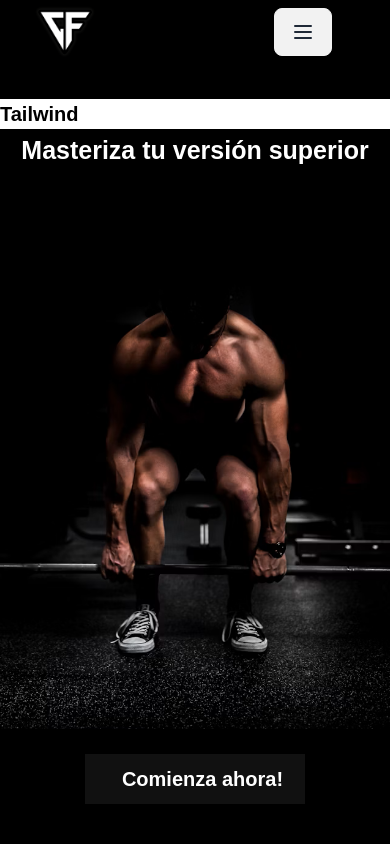
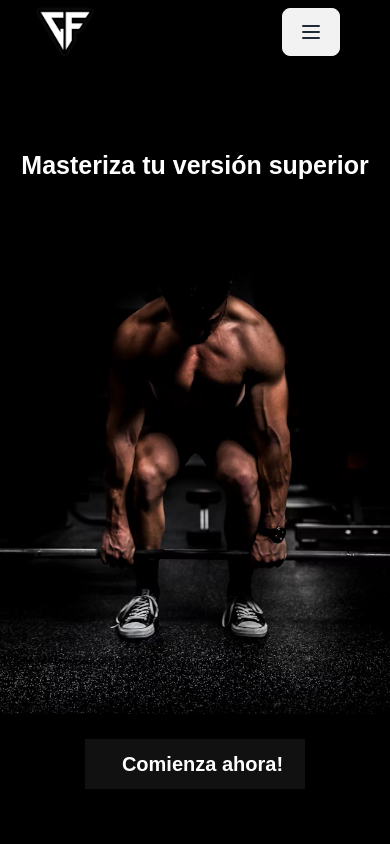
Before and after one commit to PabloReynaga/GymWebsite, a SvelteKit app: page / in a window 390 px wide. Shown: the top 844 px of the page. Built offline with nearby package versions, Linux system fonts and the light colour scheme.

Commit message:
responsive design bugs fixed

```diff
--- a/src/app.scss
+++ b/src/app.scss
@@ -22,6 +22,7 @@ header{
   align-items: center;
   z-index: 100;
   box-sizing: border-box;
+
 }
 nav a{
   color: $secondary;
@@ -30,6 +31,8 @@ nav a{
   font-weight: 500;
   margin-left: 35px;
   transition: .3s;
+
+
 
 
 }
--- a/src/componets/menuResponsive.svelte
+++ b/src/componets/menuResponsive.svelte
@@ -65,13 +65,13 @@
 .button{
 
     width: auto;
-    margin-right: 8px;
+
+    margin-left: 25px;
 }
 .dropdown-content{
 
 
 	padding: 15px;
-
 	height: 400px;
 	justify-content: center;
 	display: flex;
@@ -79,7 +79,7 @@
 .item{
 	height: 70px;
 	font-size: 17px;
-	background-color: $bg-gray;
+
     display:flex;
 	align-items: center;
 	vertical-align: middle;
--- a/src/routes/+page.svelte
+++ b/src/routes/+page.svelte
@@ -61,26 +61,27 @@ setInterval(()=>{
     <a href="#home">
         <img class="icon" alt="img" src={icon}/>
     </a>
+
     {#if windowsWidth>650}
     <nav class="items-nav">
-
         <a href="#home" class:active={colored.homeButton} on:click={()=>{colored.homeButton=true, colored.aboutButton = false, colored.vlogButton = false, colored.contactMeButton= false}}>Inicio</a>
         <a href="#about" class:active={colored.aboutButton} on:click={()=>{colored.homeButton=false, colored.aboutButton = true, colored.vlogButton = false, colored.contactMeButton= false}}>Trasformación</a>
         <a href="#vlog" class:active={colored.vlogButton} on:click={()=>{colored.homeButton=false, colored.aboutButton = false, colored.vlogButton = true, colored.contactMeButton= false}}>Mi Misión</a>
         <a href="#contact" class:active={colored.contactMeButton} on:click={()=>{colored.homeButton=false, colored.aboutButton = false, colored.vlogButton = false, colored.contactMeButton= true}}>Contacto</a>
+    </nav>
+    {/if}
 
 
+    {#if windowsWidth<650}
+    <div class="responsive-menu">
+        <MenuResponsive></MenuResponsive>
+    </div>
 
-    </nav>
-    {/if}
-    {#if windowsWidth<650}
-    <MenuResponsive></MenuResponsive>
     {/if}
 
 
 </header>
 <body>
-
 
     <section id="home">
         <Home/>
@@ -125,13 +126,12 @@ setInterval(()=>{
 }
 
 .responsive-menu{
-    background-color: $bg-bright;
-    position: sticky;
-    float: right;
-    padding: 0px;
-    margin: 0px;
-    height: 8px;
-    width: 150px;
+    display: flex;
+   float: right;
+   justify-content: right;
+
+
+   margin-left: 30%;
 
 }
 @media only screen and (max-width:650px){
--- a/src/routes/sections/contact/+page.svelte
+++ b/src/routes/sections/contact/+page.svelte
@@ -86,6 +86,7 @@
     background-size: 30px;
     background-position: left;
     background-position-x: 3px;
+    background-color: #3a3a3b;
 }
 .input-field-name:focus{
     outline: none;
@@ -105,6 +106,7 @@
     background-size: 30px;
     background-position: left;
     background-position-x: 5px;
+    background-color: #3a3a3b;
 
 }
 .input-field-mail:focus{
@@ -125,6 +127,7 @@
     background-size: 30px;
     background-position: left;
     background-position-x: 5px;
+    background-color: #3a3a3b;
 
 }
 .input-field-phone:focus{
@@ -145,6 +148,7 @@
     background-size: 30px;
     background-position: left;
     background-position-x: 5px;
+    background-color: #3a3a3b;
 
 }
 .input-field-instagram:focus{
--- a/src/routes/sections/home/+page.svelte
+++ b/src/routes/sections/home/+page.svelte
@@ -11,7 +11,6 @@
 <body>
 
     <h1 style="margin-top: {responsiveMarginVar}px" class="titulo">Masteriza tu versión superior</h1>
-    <h1 class="bg-white">Tailwind</h1>
     <div class="img-container">
 
         <img class="img" alt="img" src={Img}>
```
